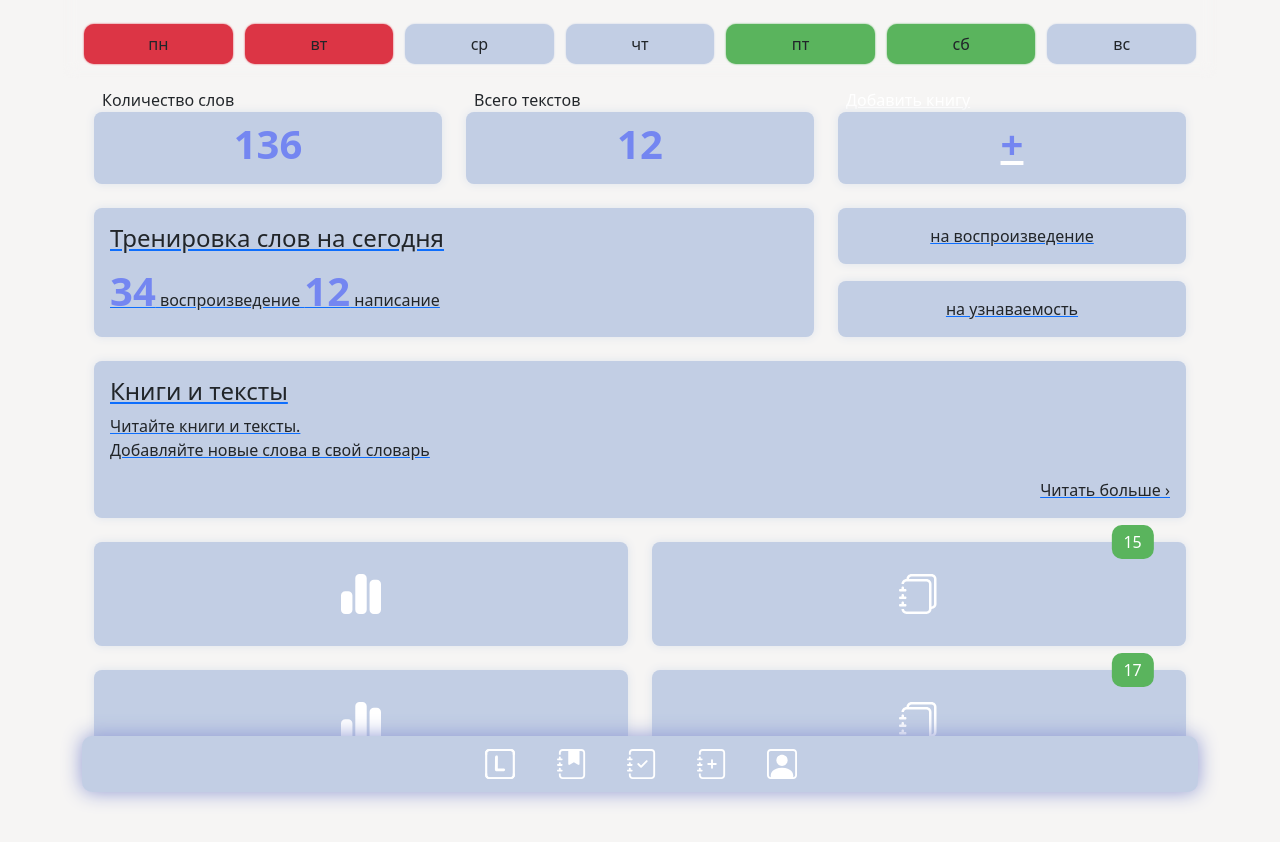
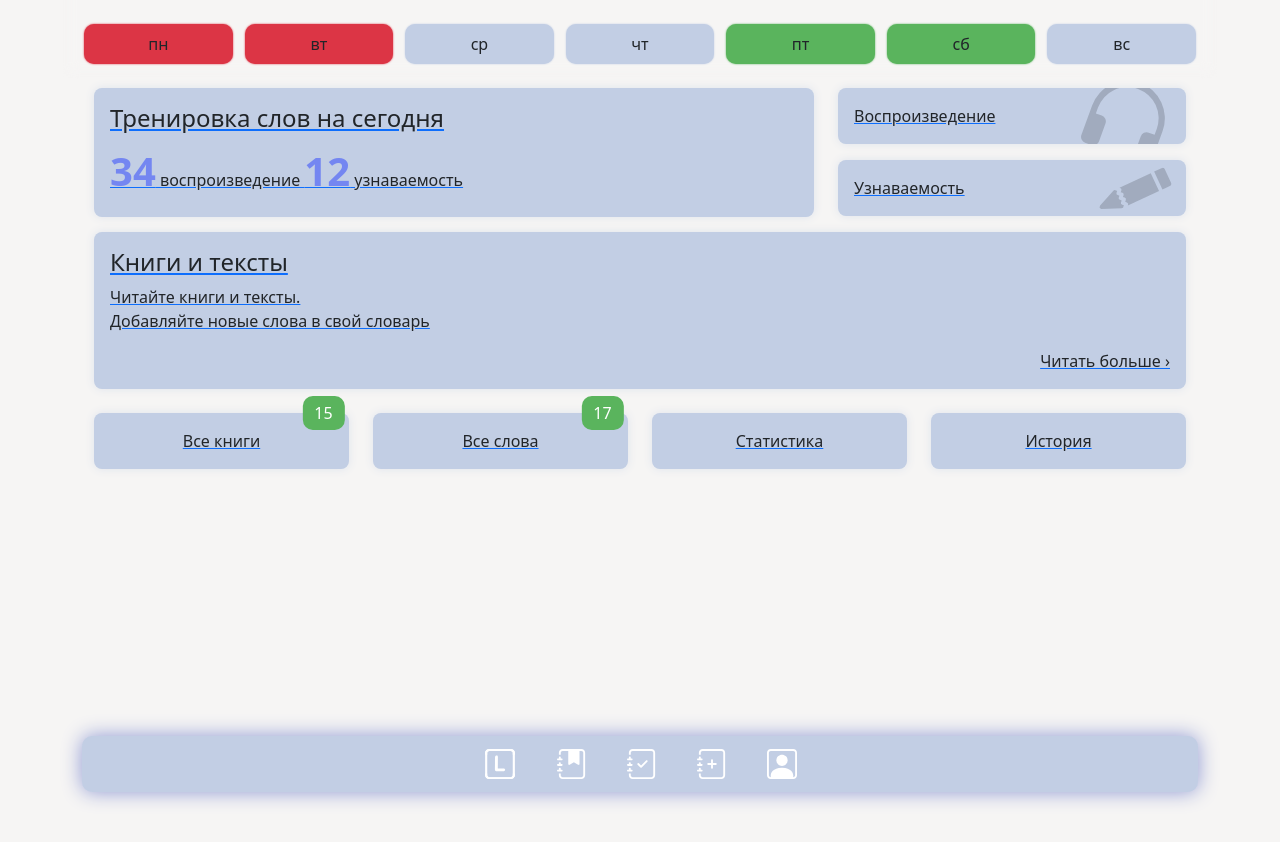
Before and after one commit to Holid4y/Lexi_client, a React (Vite) app: page / in a window 1280 px wide. After the commit the page ends 800 px from the top, so only its background shows below. Built offline with nearby package versions, Linux system fonts and the light colour scheme.

Commit message:
update main page

```diff
--- a/assets/css/style.css
+++ b/assets/css/style.css
@@ -251,10 +251,29 @@ footer{
     background: var(--input-color);
 }
 
+.svg-background {
+    position: absolute;
+    top: 60%;
+    right: 10%;
+    transform: translateY(-50%) rotate(20deg) scale(2);
+    opacity: .2;
+}
+
+.overflow-box{
+    overflow: hidden;
+    box-sizing: border-box;
+}
+.card{
+    transition: transform .1s linear;
+}
+.card-btn:hover{
+    transform: scale(1.05);
+}
+
 .card-text-lr{
     display: flex;
     justify-content: space-between;
-    align-items: center;
+    /* align-items: center; */
 }
 
 .author {
--- a/src/pages/home/Home.jsx
+++ b/src/pages/home/Home.jsx
@@ -20,7 +20,7 @@ function Home() {
 
         <main class="container px-4">
 
-            <div class="row">
+            {/* <div class="row">
                 <div class="col-6 col-md-4">
                     <span class="ps-2">Количество слов</span>
                     <div class="card mb-4">
@@ -36,39 +36,53 @@ function Home() {
                 <div class="col-12 col-md-4">
                     <a href="#" class="text-white">
                         <span class="ps-2">Добавить книгу</span>
-                        <div class="card mb-4 w-100 border-none">
+                        <div class="card mb-4 w-100 border-none card-btn">
                             <h4 class="book-text text-center py-2">+</h4>
                         </div>
                     </a>
                 </div>
-            </div>
+            </div> */}
 
-            <div className="row mb-4">
-                <div className="col-8 h-100">
+            <div className="row g-4">
+                <div className="col-12 col-sm-8">
                     <a href="#">
                         <div class="card text-end bg-card-dark">
                             <div class="card-body">
-                                <h4 class="card-title w-75 text-start">Тренировка слов на сегодня</h4>
-                                <p class="text-start mb-0"><span class="book-text">34</span> воспроизведение  <span class="book-text">12</span> написание</p>
+                                <h4 class="card-title text-start">Тренировка слов на сегодня</h4>
+                                <p class="text-start mb-0"><span class="book-text">34</span> воспроизведение  <span class="book-text">12</span> узнаваемость</p>
                             </div>
                         </div>
                     </a>
                 </div>
-                <div class="col-4 d-flex flex-column justify-content-between">
+                <div class="col-12 col-sm-4  d-flex flex-column justify-content-between">
+                    <div class="col-12 ps-0">
                         <Link to="/training/reproduce">
-                        <div class="card card-text-lr">
-                            <div class="card-body text-center">
-                                <span>на воспроизведение</span>
+                            <div class="card card-text-lr card-btn overflow-box">
+                                <div class="card-body text-start">
+                                    <span>Воспроизведение</span>
+                                </div>
+                                <div class="svg-background">
+                                    <svg xmlns="http://www.w3.org/2000/svg" width="50" height="50" fill="currentColor" class="bi bi-headphones" viewBox="0 0 16 16">
+                                        <path d="M8 3a5 5 0 0 0-5 5v1h1a1 1 0 0 1 1 1v3a1 1 0 0 1-1 1H3a1 1 0 0 1-1-1V8a6 6 0 1 1 12 0v5a1 1 0 0 1-1 1h-1a1 1 0 0 1-1-1v-3a1 1 0 0 1 1-1h1V8a5 5 0 0 0-5-5"/>
+                                    </svg>
                                 </div>
                             </div>
                         </Link>
+                    </div>
+                    <dir class="col-12 ps-0">
                         <Link to="/training/recognize">
-                        <div class="card mt-auto card-text-lr">
-                            <div class="card-body text-center">
-                                <span>на узнаваемость</span>
+                            <div class="card mt-auto card-text-lr card-btn overflow-box">
+                                <div class="card-body text-start">
+                                    <span>Узнаваемость</span>
+                                </div>
+                                <div class="svg-background">
+                                    <svg xmlns="http://www.w3.org/2000/svg" width="30" height="30" fill="currentColor" class="bi bi-pencil-fill" viewBox="0 0 16 16">
+                                        <path d="M12.854.146a.5.5 0 0 0-.707 0L10.5 1.793 14.207 5.5l1.647-1.646a.5.5 0 0 0 0-.708zm.646 6.061L9.793 2.5 3.293 9H3.5a.5.5 0 0 1 .5.5v.5h.5a.5.5 0 0 1 .5.5v.5h.5a.5.5 0 0 1 .5.5v.5h.5a.5.5 0 0 1 .5.5v.207zm-7.468 7.468A.5.5 0 0 1 6 13.5V13h-.5a.5.5 0 0 1-.5-.5V12h-.5a.5.5 0 0 1-.5-.5V11h-.5a.5.5 0 0 1-.5-.5V10h-.5a.5.5 0 0 1-.175-.032l-.179.178a.5.5 0 0 0-.11.168l-2 5a.5.5 0 0 0 .65.65l5-2a.5.5 0 0 0 .168-.11z"/>
+                                    </svg>
                                 </div>
                             </div>
                         </Link>
+                    </dir>
                 </div>
 
             </div>
@@ -89,37 +103,39 @@ function Home() {
                 </div>
             </a>
 
-            <div class="row mb-4">
-                <a class="col-6" href="#">
-                    <div class="card bg-card-dark">
-                        <div class="card-body text-center py-4-5">
-                            <img src="/assets/images/statistic.svg" height={"40px"} alt="" />
-                        </div>
-                    </div>
-                </a>
-                <a class="col-6" href="#">
-                    <div class="card position-relative bg-card-dark">
-                        <div class="card-body text-center py-4-5">
-                            <img src="/assets/images/books.svg" height={"40px"} alt="" />
+            <div class="row mb-4 g-4">
+                <a class="col-6 col-md-3" href="#">
+                    <div class="card position-relative bg-card-dark card-btn">
+                        <div class="card-body text-center py-3">
+                            Все книги
+                            {/* <img src="/assets/images/books.svg" height={"40px"} alt="" /> */}
                         </div>
                         <span class="position-absolute top-0 start-90 translate-middle badge-seccses">15</span>
                     </div>
                 </a>
+                <a class="col-6 col-md-3" href="#">
+                    <div class="card position-relative bg-card-dark card-btn">
+                        <div class="card-body text-center py-3">
+                            Все слова
+                            {/* <img src="/assets/images/books.svg" height={"40px"} alt="" /> */}
                         </div>
-            <div class="row">
-                <a class="col-6" href="#">
-                    <div class="card bg-card-dark">
-                        <div class="card-body text-center py-4-5">
-                            <img src="/assets/images/statistic.svg" height={"40px"} alt="" />
+                        <span class="position-absolute top-0 start-90 translate-middle badge-seccses">17</span>
+                    </div>
+                </a>
+                <a class="col-6 col-md-3" href="#">
+                    <div class="card bg-card-dark card-btn">
+                        <div class="card-body text-center py-3">
+                            Статистика
+                            {/* <img src="/assets/images/statistic.svg" height={"40px"} alt="" /> */}
                         </div>
                     </div>
                 </a>
-                <a class="col-6" href="#">
-                    <div class="card position-relative bg-card-dark">
-                        <div class="card-body text-center py-4-5">
-                            <img src="/assets/images/books.svg" height={"40px"} alt="" />
+                <a class="col-6 col-md-3" href="#">
+                    <div class="card bg-card-dark card-btn">
+                        <div class="card-body text-center py-3">
+                            История
+                            {/* <img src="/assets/images/statistic.svg" height={"40px"} alt="" /> */}
                         </div>
-                        <span class="position-absolute top-0 start-90 translate-middle badge-seccses">17</span>
                     </div>
                 </a>
             </div>
```
Lines whose indentation alone changed are shown as unchanged.
